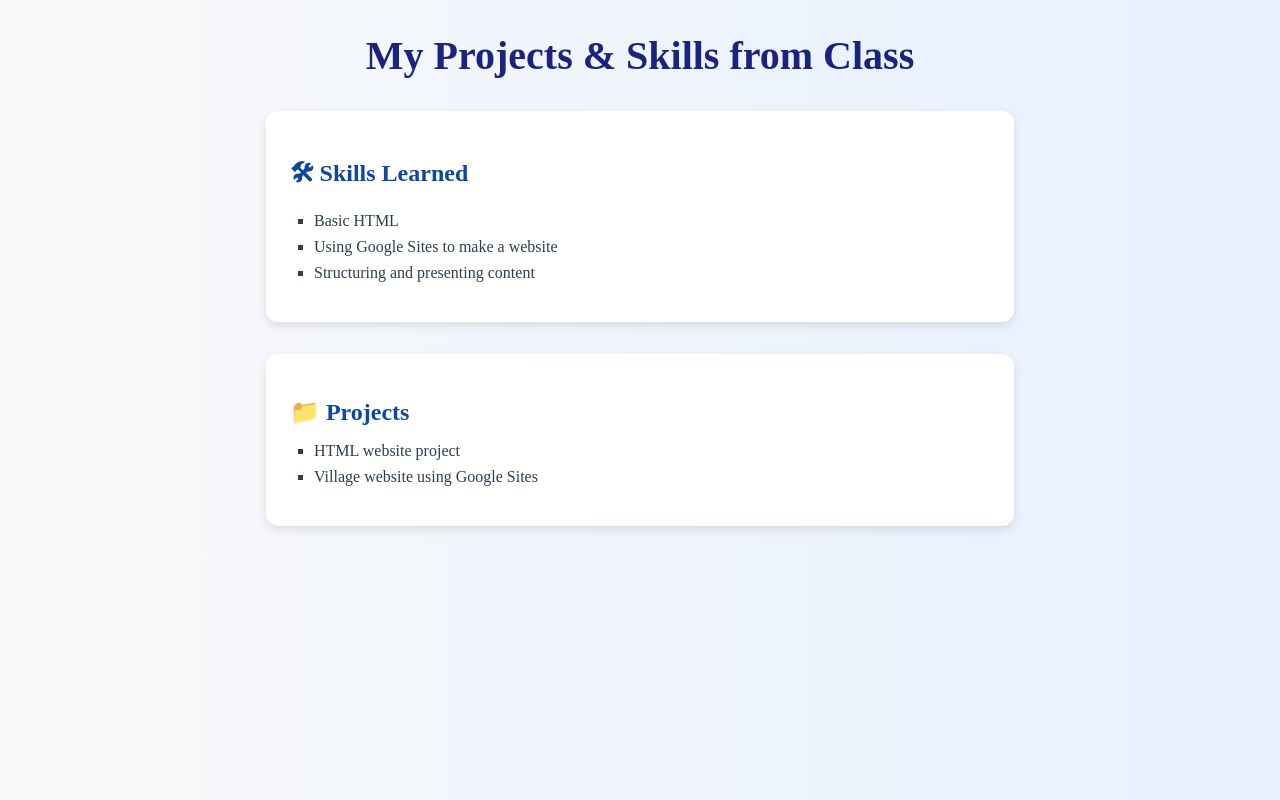
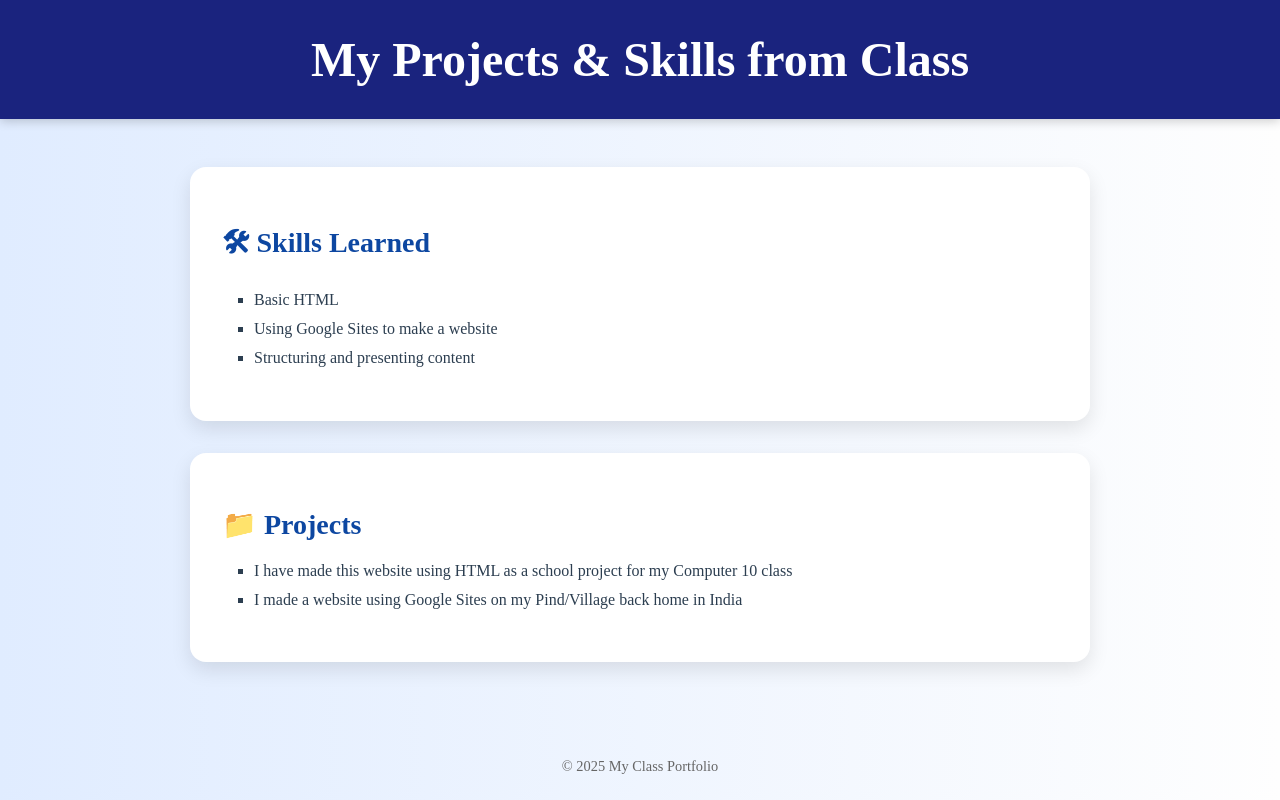
Before and after one commit to Baneet-K-T/Baneet-K-T.github.io, a plain HTML site: page portfolio.html in a window 1280 px wide. Drawn offline with Linux system fonts and the light colour scheme.

Commit message:
Update portfolio.html

```diff
--- a/portfolio.html
+++ b/portfolio.html
@@ -6,43 +6,62 @@
   <style>
     body {
       font-family: 'Times New Roman', serif;
-      margin: 2rem;
-      background: linear-gradient(to right, #f9f9f9, #e6f0ff);
+      margin: 0;
+      padding: 0;
+      background: linear-gradient(to right, #e0ecff, #fefefe);
       color: #2c3e50;
     }
-    h1 {
+    header {
+      background-color: #1a237e;
+      color: white;
+      padding: 2rem;
       text-align: center;
-      color: #1a237e;
-      font-size: 2.5rem;
-      margin-bottom: 2rem;
+      box-shadow: 0 2px 10px rgba(0,0,0,0.2);
+    }
+    header h1 {
+      font-size: 3rem;
+      margin: 0;
+    }
+    .container {
+      max-width: 900px;
+      margin: 2rem auto;
+      padding: 1rem;
     }
     .section {
       background: white;
-      border-radius: 12px;
-      box-shadow: 0 4px 10px rgba(0, 0, 0, 0.1);
-      padding: 1.5rem;
+      border-radius: 16px;
+      box-shadow: 0 8px 20px rgba(0, 0, 0, 0.1);
+      padding: 2rem;
       margin-bottom: 2rem;
-      max-width: 700px;
-      margin-left: auto;
-      margin-right: auto;
+      transition: transform 0.2s;
+    }
+    .section:hover {
+      transform: scale(1.02);
     }
     h2 {
-      font-size: 1.5rem;
+      font-size: 1.75rem;
       color: #0d47a1;
       margin-bottom: 1rem;
     }
     ul {
       list-style-type: square;
-      padding-left: 1.5rem;
+      padding-left: 2rem;
+      line-height: 1.8;
     }
-    li {
-      margin-bottom: 0.5rem;
+    footer {
+      text-align: center;
+      padding: 1rem;
+      font-size: 0.9rem;
+      color: #666;
     }
   </style>
 </head>
 <body>
+  <header>
     <h1>My Projects & Skills from Class</h1>
+  </header>
 
+  <div class="container">
     <div class="section">
       <h2>🛠 Skills Learned</h2>
       <ul>
@@ -55,9 +74,14 @@
     <div class="section">
       <h2>📁 Projects</h2>
       <ul>
-      <li>HTML website project</li>
-      <li>Village website using Google Sites</li>
+        <li>I have made this website using HTML as a school project for my Computer 10 class</li>
+        <li>I made a website using Google Sites on my Pind/Village back home in India</li>
       </ul>
     </div>
+  </div>
+
+  <footer>
+    &copy; 2025 My Class Portfolio
+  </footer>
 </body>
 </html>
```
Lines whose indentation alone changed are shown as unchanged.
